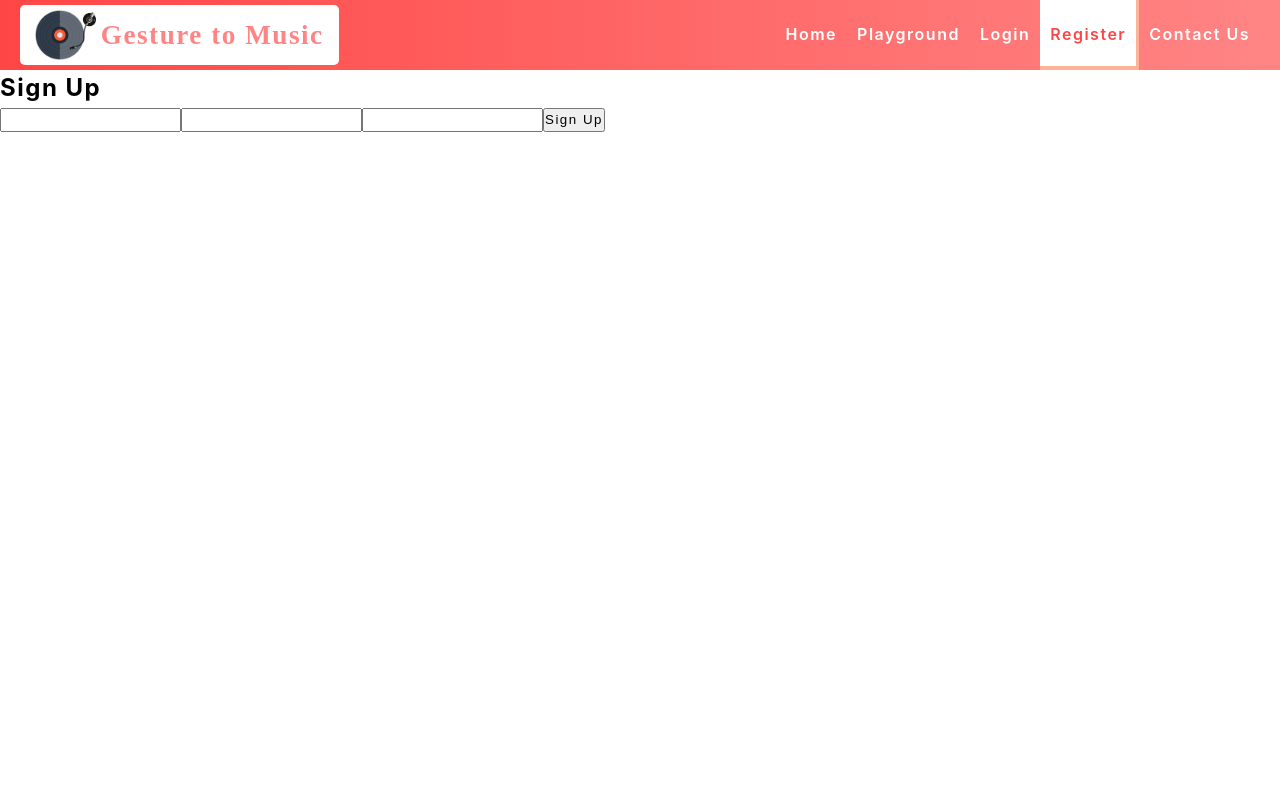
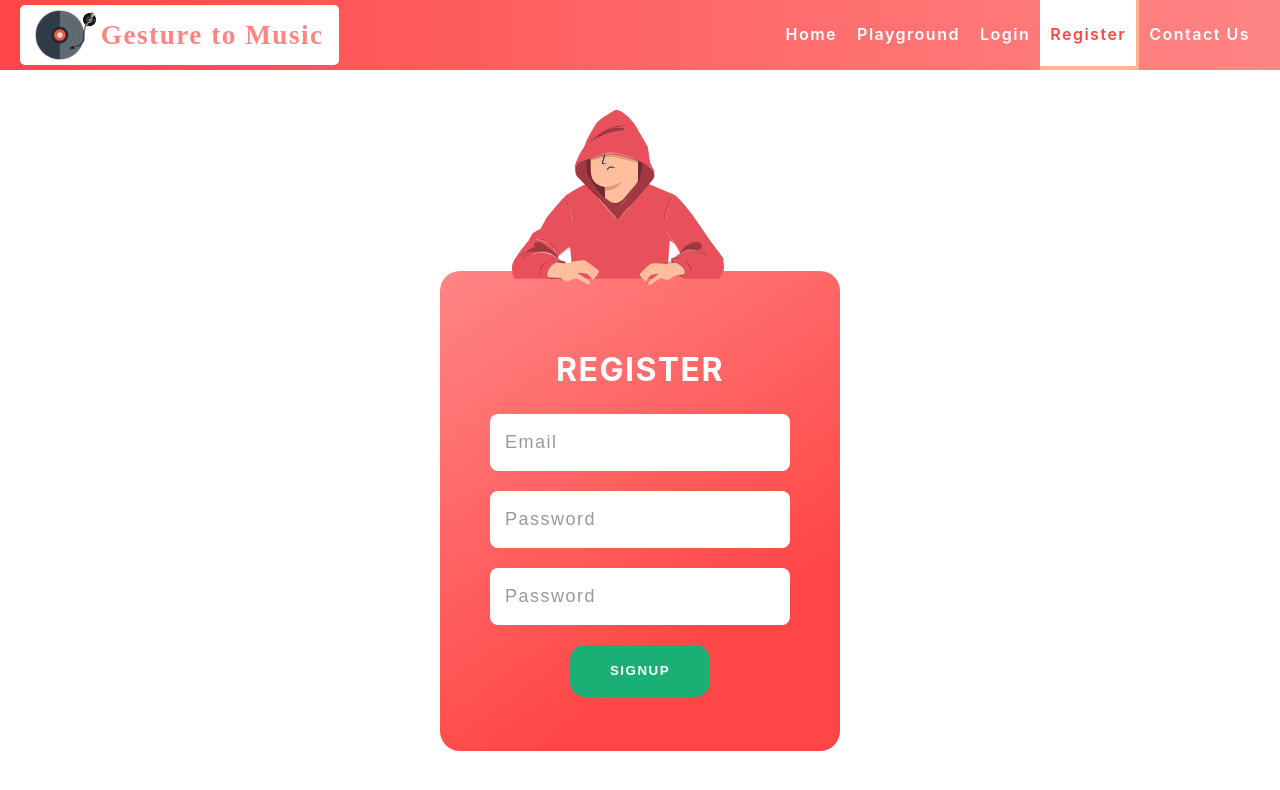
Before and after one commit to Jappan07/NW-Hacks-Boiler-Plate, a React (Create React App) app: page /u/register in a window 1280 px wide. Shown: the top 790 px of the page. Built offline with nearby package versions, Linux system fonts and the light colour scheme; no server answers; a web font is replaced by a local one.

Commit message:
:a:  completed auth

```diff
--- a/src/App.js
+++ b/src/App.js
@@ -19,9 +19,9 @@ const App = () => {
                 <Route exact path="/" component={Homepage} />
                 <Route path="/contact-us" component={ContactUs} />
                 <PrivateRoute path="/playground" component={Playground} />
-                <Route path="/logout" component={Logout} />
                 <Route path="/u/login" component={Login} />
                 <Route path="/u/register" component={Register} />
+                <PrivateRoute Route path="/u/logout" component={Logout} />
               </Switch>
             </Suspense >
       </Layout>
--- /dev/null
+++ b/src/components/AuthCard/AuthCard.js
@@ -0,0 +1,20 @@
+import React from "react"
+import classes from "./AuthCard.module.css"
+
+import { ReactComponent as SvgMan } from "../../assets/svgMan.svg";
+
+const button = (props) => {
+    return (
+        <div className={classes.Wrapper}>
+            <div className={classes.SubWrapper}>
+                <div className={classes.SvgMan}>
+                    <SvgMan height="175px"/>
+                </div>
+                <h1 className={classes.Header}>{props.name}</h1>
+                {props.children}
+                </div>
+        </div>
+    )
+}
+
+export default button
--- a/src/containers/Auth/Login/Login.module.css
+++ b/src/components/AuthCard/AuthCard.module.css
@@ -11,13 +11,13 @@
     flex-direction: column;
     justify-content: center;
     align-items: center;
-    padding: 10px;
+    padding: 50px;
     background-color: grey;
-    min-height: 45vh;
+    min-height: 60vh;
     min-width: 50vh;
     background-image: linear-gradient(147deg, #ff8585 0%, #ff4646 74%);
     border-radius: 20px;
-    margin-top: 70px;
+    margin-top: 150px;
 }
 
 .SvgMan {
@@ -28,6 +28,7 @@
 
 .Header {
     padding: 20px;
-    margin-top: -20px;
     color: #ffffff;
+    text-transform: uppercase;
+    font-size: xx-large;
 }
--- /dev/null
+++ b/src/containers/Auth/Auth.module.css
@@ -0,0 +1,89 @@
+form {
+    display: flex;
+    flex-direction: column;
+    justify-content: center;
+    align-items: center;
+}
+
+/* trial */
+
+form label {
+    position: relative;
+    display: block;
+    font-size: 12px;
+    font-weight: bold;
+  }
+form label input {
+    box-sizing: border-box;
+    display: block;
+    border: none;
+    padding: 15px;
+    width: 300px;
+    min-width: 222px;
+    margin-bottom: 20px;
+    font-size: 18px;
+    outline: none;
+    transition: all 0.2s ease-in-out;
+    border-radius: 8px;
+}
+form label input::-moz-placeholder {
+    -moz-transition: all 0.2s ease-in-out;
+    transition: all 0.2s ease-in-out;
+    color: #999;
+    font: 18px Helvetica, Arial, sans-serif;
+}
+form label input:-ms-input-placeholder {
+    -ms-transition: all 0.2s ease-in-out;
+    transition: all 0.2s ease-in-out;
+    color: #999;
+}
+form label input::placeholder {
+    transition: all 0.2s ease-in-out;
+    color: #999;
+}
+form label input:focus, form label input.populated {
+    padding-top: 28px;
+    padding-bottom: 12px;
+}
+form label input:focus::-moz-placeholder, form label input.populated::-moz-placeholder {
+    color: transparent;
+}
+form label input:focus:-ms-input-placeholder, form label input.populated:-ms-input-placeholder {
+    color: transparent;
+}
+form label input:focus::placeholder, form label input.populated::placeholder {
+    color: transparent;
+}
+form label input:focus + span, form label input.populated + span {
+    opacity: 1;
+    top: 10px;
+}
+form label span {
+    color: #35dc9b;
+    position: absolute;
+    top: 0px;
+    left: 20px;
+    opacity: 0;
+    transition: all 0.2s ease-in-out;
+}
+form input[type=submit] {
+    transition: all 0.2s ease-in-out;
+    border: none;
+    background: #1aaf75;
+    color: #fff;
+    padding: 16px 40px;
+    border-radius: 15px;
+    font-weight: bold;
+    text-transform: uppercase;
+}
+form input[type=submit]:hover {
+    background: #109f67;
+}
+
+form span {
+    word-wrap: break-word;
+    color: #fff;
+    width: 250px;
+    text-align: center;
+    margin-bottom: 30px;
+}
--- a/src/containers/Auth/Login/Login.js
+++ b/src/containers/Auth/Login/Login.js
@@ -1,10 +1,16 @@
 import React, { useRef, useState } from 'react';
-import classes from "./Login.module.css"
 import { Link, useHistory } from "react-router-dom"
 import { useAuth } from "../../../store/AuthProvider"
+import AuthCard from "../../../components/AuthCard/AuthCard";
+import TextField from '@material-ui/core/TextField';
+import "../Auth.module.css"
 
-import { ReactComponent as SvgMan } from "../../../assets/svgMan.svg";
-
+import IconButton from '@material-ui/core/IconButton';
+import Visibility from '@material-ui/icons/Visibility';
+import VisibilityOff from '@material-ui/icons/VisibilityOff';
+import InputAdornment from '@material-ui/core/InputAdornment';
+import Input from '@material-ui/core/Input';
+import Button from "../../../components/UI/Button/Button";
 
 function Login() {
     const emailRef = useRef()
@@ -18,6 +24,18 @@ function Login() {
         history.push("/playground")
     }
 
+    const [values, setValues] = useState({
+        showPassword: false,
+      });
+
+    const handleClickShowPassword = () => {
+    setValues({ ...values, showPassword: !values.showPassword });
+    };
+
+    const handleMouseDownPassword = (event) => {
+        event.preventDefault();
+      };
+
     async function handleSubmit(e) {
         e.preventDefault()
 
@@ -25,7 +43,7 @@ function Login() {
           setError("")
           setLoading(true)
           await login(emailRef.current.value, passwordRef.current.value)
-          history.push("/")
+          history.push("/playground")
         } catch {
           setError("Failed to log in")
         }
@@ -34,22 +52,33 @@ function Login() {
     }
 
     return (
-        <div className={classes.Wrapper}>
-            <div className={classes.SubWrapper}>
-                <div className={classes.SvgMan}>
-                    <SvgMan height="200px"/>
-                </div>
-                <h1 className={classes.Header}>Login</h1>
+        <AuthCard name="Login">
                 {error && <alert variant="danger">{error}</alert>}
-                    <form onSubmit={handleSubmit}>
-                        <input type="email" ref={emailRef} required />
-                        <input type="password" ref={passwordRef} required />
-                        <button disabled={loading} type="submit">
-                        Sign Up
-                        </button>
+                    <form onSubmit={handleSubmit} className="Formfill">
+                        <label>
+                            <input
+                                type="email"
+                                ref={emailRef}
+                                id="email"
+                                placeholder="Email"
+                                required />
+                            <span>Email</span>
+                        </label>
+                        <label>
+                            <input
+                                type="password"
+                                id="password"
+                                placeholder="Password"
+                                ref={passwordRef}
+                                required />
+                            <span>Password</span>
+                        </label>
+                        <input
+                            disabled={loading}
+                            type="submit"
+                            value="Login" />
                     </form>
-            </div>
-        </div>
+        </AuthCard>
     )
 }
 
--- a/src/containers/Auth/Logout/Logout.js
+++ b/src/containers/Auth/Logout/Logout.js
@@ -1,11 +1,40 @@
-import React from 'react';
-import { auth } from "../../../firebase";
+import React, { useState } from 'react';
+import { useAuth } from "../../../store/AuthProvider";
+import { Link, useHistory } from "react-router-dom";
+import AuthCard from "../../../components/AuthCard/AuthCard";
 
 function Logout() {
+    const [error, setError] = useState("")
+    const { logout, currentUser } = useAuth()
+    const [loading, setLoading] = useState(false)
+    const history = useHistory()
+
+    console.log(currentUser)
+
+    async function handleLogout() {
+        setError("")
+
+        try {
+          await logout()
+          history.push("/")
+        } catch {
+          setError("Failed to log out")
+        }
+    }
+
     return (
-        <div>
-            Are you Sure You wanna go ?
-        </div>
+        <AuthCard>
+            {error && <alert variant="danger">{error}</alert>}
+            <form className="Formfill">
+                <span className="text">
+                Are you Sure You wanna go <strong>{currentUser.email} ?</strong>
+                </span>
+                <input
+                    disabled={loading}
+                    type="submit"
+                    value="Logout" />
+            </form>
+        </AuthCard>
     )
 }
 
--- a/src/containers/Auth/Register/Register.js
+++ b/src/containers/Auth/Register/Register.js
@@ -1,6 +1,8 @@
 import React, { useRef, useState } from 'react'
 import { Link, useHistory } from "react-router-dom"
 import { useAuth } from "../../../store/AuthProvider"
+import AuthCard from "../../../components/AuthCard/AuthCard";
+import classes from "../Auth.module.css"
 
 function Register() {
     const emailRef = useRef()
@@ -26,7 +28,7 @@ function Register() {
           setError("")
           setLoading(true)
           await signup(emailRef.current.value, passwordRef.current.value)
-          history.push("/")
+          history.push("/playground")
         } catch {
           setError("Failed to create an account")
         }
@@ -35,18 +37,42 @@ function Register() {
     }
 
     return (
-        <div>
-            <h2 className="text-center mb-4">Sign Up</h2>
+      <AuthCard name="Register">
           {error && <alert variant="danger">{error}</alert>}
-          <form onSubmit={handleSubmit}>
-            <input type="email" ref={emailRef} required />
-            <input type="password" ref={passwordRef} required />
-            <input type="password" ref={passwordConfirmRef} required />
-            <button disabled={loading} type="submit">
-              Sign Up
-            </button>
+          <form onSubmit={handleSubmit} className="Formfill">
+            <label>
+              <input
+                  type="email"
+                  ref={emailRef}
+                  id="email"
+                  placeholder="Email"
+                  required />
+              <span>Email</span>
+            </label>
+            <label>
+                <input
+                    type="password"
+                    id="password"
+                    placeholder="Password"
+                    ref={passwordRef}
+                    required />
+                <span>Password</span>
+            </label>
+            <label>
+                <input
+                    type="password"
+                    id="password"
+                    placeholder="Password"
+                    ref={passwordConfirmRef}
+                    required />
+                <span>Password</span>
+            </label>
+            <input
+              disabled={loading}
+              type="submit"
+              value="SignUp" />
           </form>
-        </div>
+     </AuthCard>
     )
 }
 
```
Also changed, not shown: src/containers/Auth/index.js (added, +23 -0 lines), 1 other file (tests, documents, lock files or other folders).
